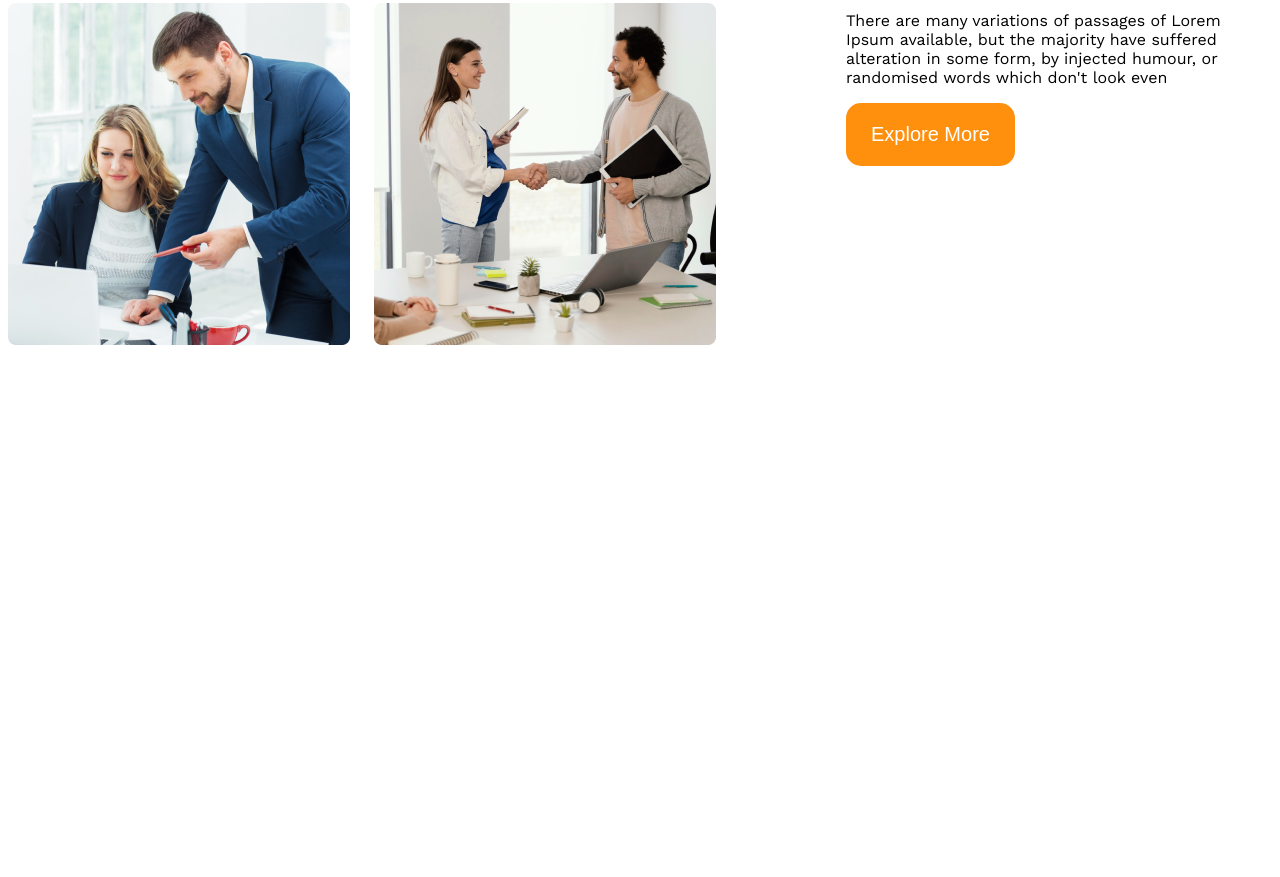
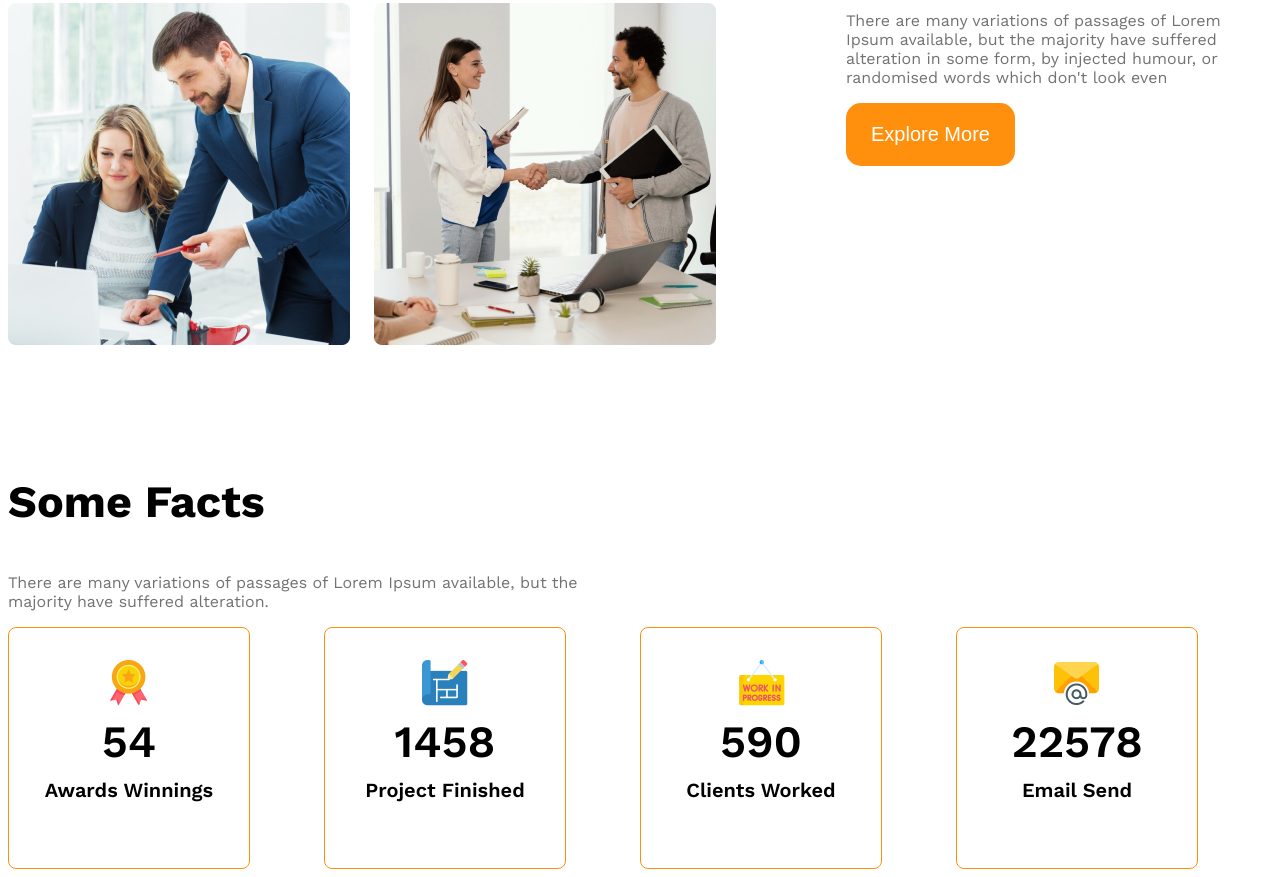
Before and after one commit to MohammedShakib/G3_architects_website, a plain HTML site: page index.html in a window 1280 px wide. Shown: the part 1677-2554 px from the top of the page. Before the commit the page ends 2030 px from the top, so only its background shows below. Drawn offline with nearby package versions, Linux system fonts and the light colour scheme.

Commit message:
section facts

```diff
--- a/index.html
+++ b/index.html
@@ -40,10 +40,47 @@
             </div>
             <div class="our-features">
                 <h3 class="feature-title"><span id="quick-list">Quick list</span> <span id="of-our">of Our</span> <span id="features">Features</span></h3>
-                <p class="feature-description">
+                <p class="feature-description text-light-gray">
                     There are many variations of passages of Lorem Ipsum available, but the majority have suffered alteration in some form, by injected humour, or randomised words which don't look even
                 </p>
                 <button class="btn-primary">Explore More</button>
+            </div>
+        </section>
+        <section>
+
+        </section>
+        <section>
+            <h3 class="feature-title">Some Facts</h3>
+            <p class="text-light-gray fact-description">There are many variations of passages of Lorem Ipsum available, but the majority have suffered alteration.</p>
+            <div class="facts-container">
+                <div class="fact-card display-flex">
+                    <div>
+                        <img src="img/icons/ribon.png" alt="" class="fact-icon">
+                        <h4 class="fact-number">54</h4>
+                        <h5 class="fact-name">Awards Winnings</h5>
+                    </div>
+                </div>
+                <div class="fact-card display-flex">
+                    <div>
+                        <img src="img/icons/projects.png" alt="" class="fact-icon">
+                    <h4 class="fact-number">1458</h4>
+                    <h5 class="fact-name">Project Finished</h5>
+                    </div>
+                </div>
+                <div class="fact-card display-flex">
+                    <div>
+                        <img src="img/icons/customers.png" alt="" class="fact-icon">
+                    <h4 class="fact-number">590</h4>
+                    <h5 class="fact-name">Clients Worked</h5>
+                    </div>
+                </div>
+                <div class="fact-card display-flex">
+                    <div>
+                        <img src="img/icons/email.png" alt="" class="fact-icon">
+                    <h4 class="fact-number">22578</h4>
+                    <h5 class="fact-name">Email Send</h5>
+                    </div>
+                </div>
             </div>
         </section>
     </main>
--- a/styles/css.css
+++ b/styles/css.css
@@ -97,9 +97,53 @@ main>section{
 #features{
     color: #FF900E;
 }
+/* fact-cards */
+.facts-container{
+    display: grid;
+    grid-template-columns: repeat(4,1fr);
+}
+.fact-card{
+    border: 1px solid #FF900E;
+    width: 240px;
+    height: 240px;
+    border-radius: 8px;
+    align-items: center;
+    justify-content: center;
+    text-align: center;
+}
+.fact-number{
+    font-size: 2.8rem;
+    font-weight: 600;
+    margin-top: 5px;
+    margin-bottom: 10px;
+}
+.fact-name{
+    font-size: 1.25rem;
+    font-weight: 600;
+    margin-top: 10px;
+}
+.fact-description{
+    max-width: 570px;
+}
 /* reponsive media */
 @media screen and (max-width:576px) {
-    .navbar, .nav-links{
+    .navbar, .nav-links, .teams{
         flex-direction: column;
     }
+    .team-img-container{
+        grid-template-columns: repeat(1,1fr);
+    }
+    .our-features{
+        margin-left: 20px;
+    }
+
 }
+/* medium */
+@media screen and (min-width:576px)and (max-width:992px) {
+    .teams{
+        flex-direction: column;
+    }
+    .our-features{
+        margin-left: 50px;
+    }
+}
```
